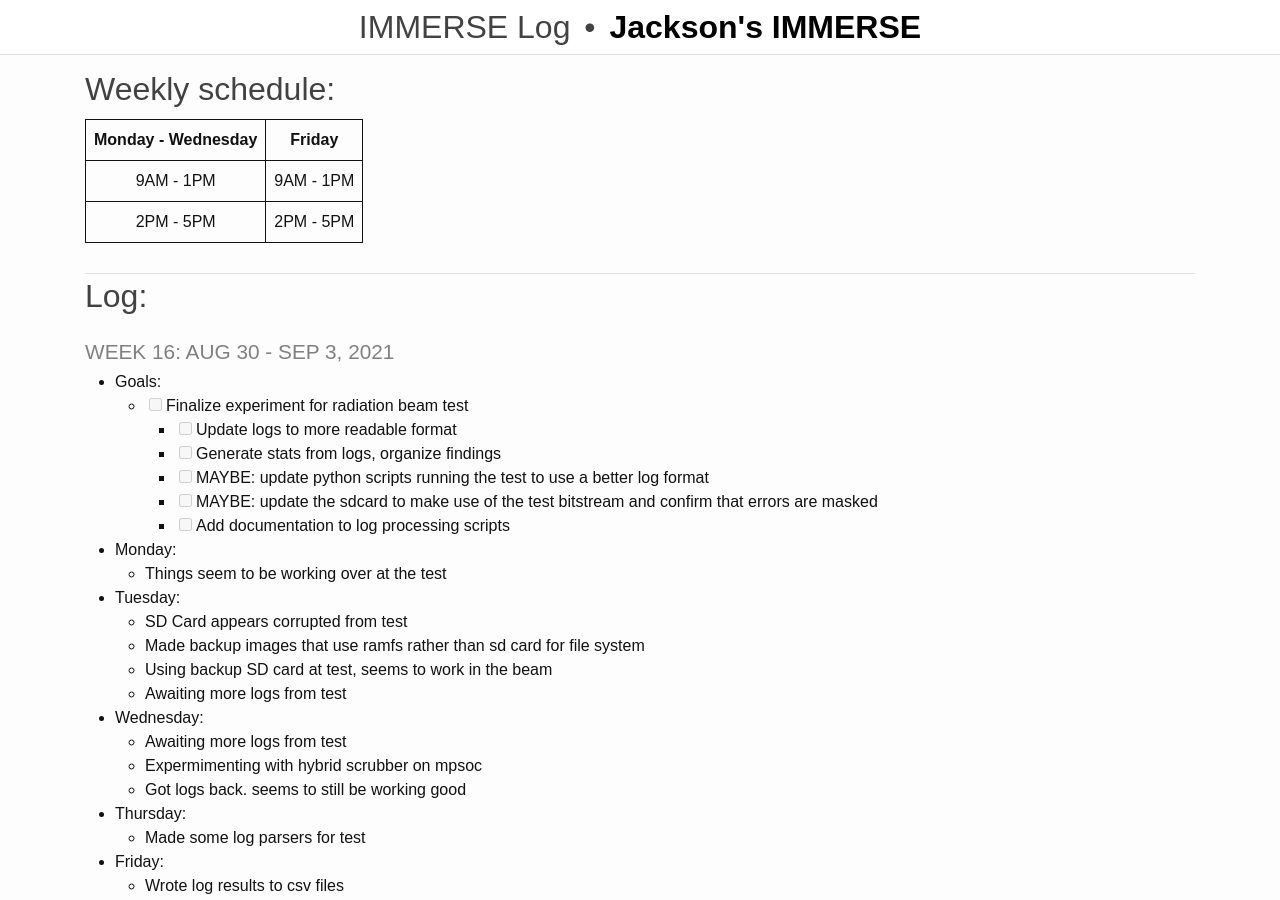
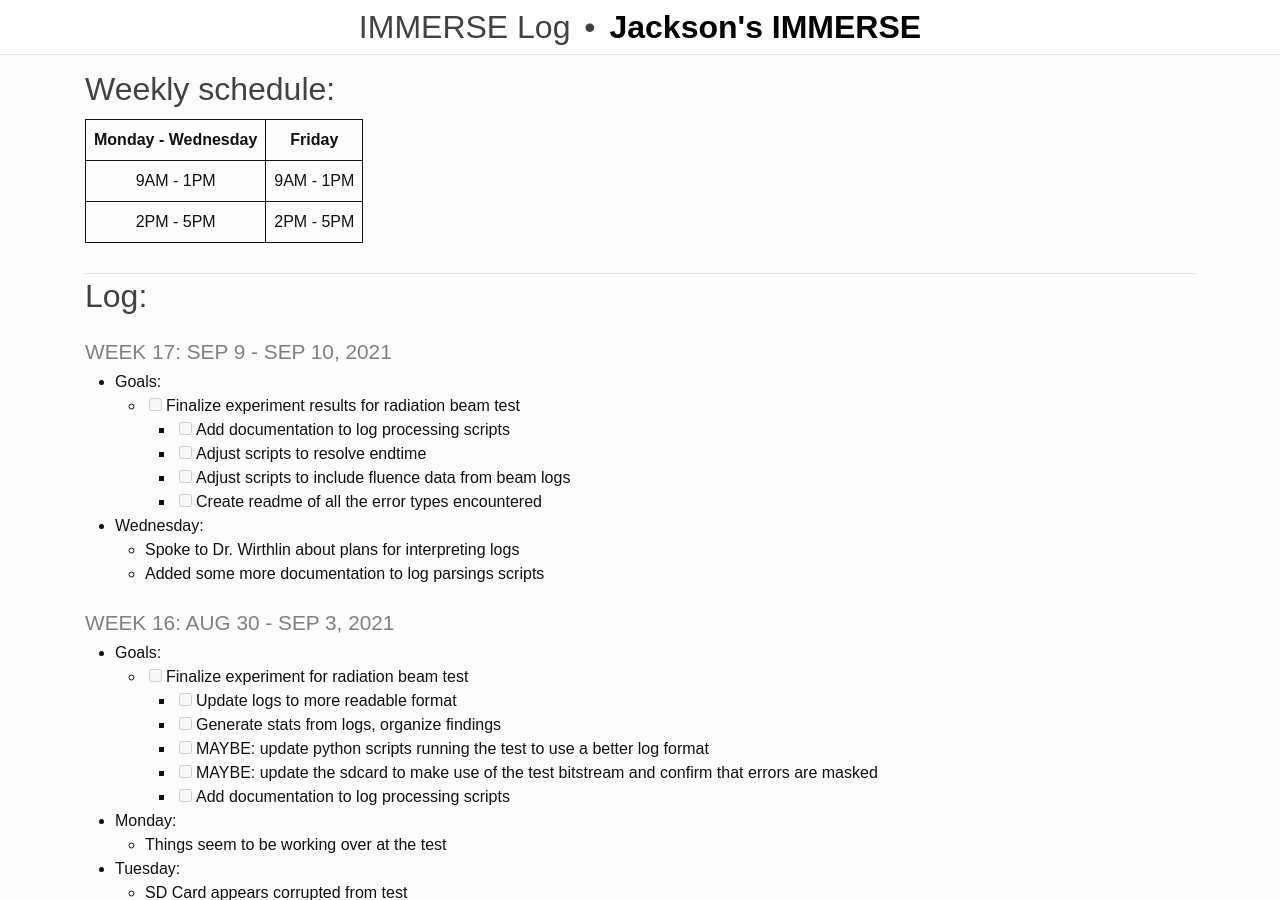
Before and after one commit to rjsmith1999/IMMERSE, a Jekyll site: the page built from _pages/log.md, in a window 1280 px wide and 900 px high. Built offline with Jekyll 4.4.1, drawn with Linux system fonts in a browser that asks for light colours.

Commit message:
Update Log

```diff
--- a/_pages/log.md
+++ b/_pages/log.md
@@ -13,6 +13,18 @@ title: IMMERSE Log
 
 -------------------
 ## Log:
+
+### Week 17: Sep 9 - Sep 10, 2021
+* **Goals**:
+  - [ ] Finalize experiment results for radiation beam test
+    - [ ] Add documentation to log processing scripts
+    - [ ] Adjust scripts to resolve endtime
+    - [ ] Adjust scripts to include fluence data from beam logs
+    - [ ] Create readme of all the error types encountered
+
+* **Wednesday**:
+  - Spoke to Dr. Wirthlin about plans for interpreting logs
+  - Added some more documentation to log parsings scripts
 
 ### Week 16: Aug 30 - Sep 3, 2021
 * **Goals**:
```
